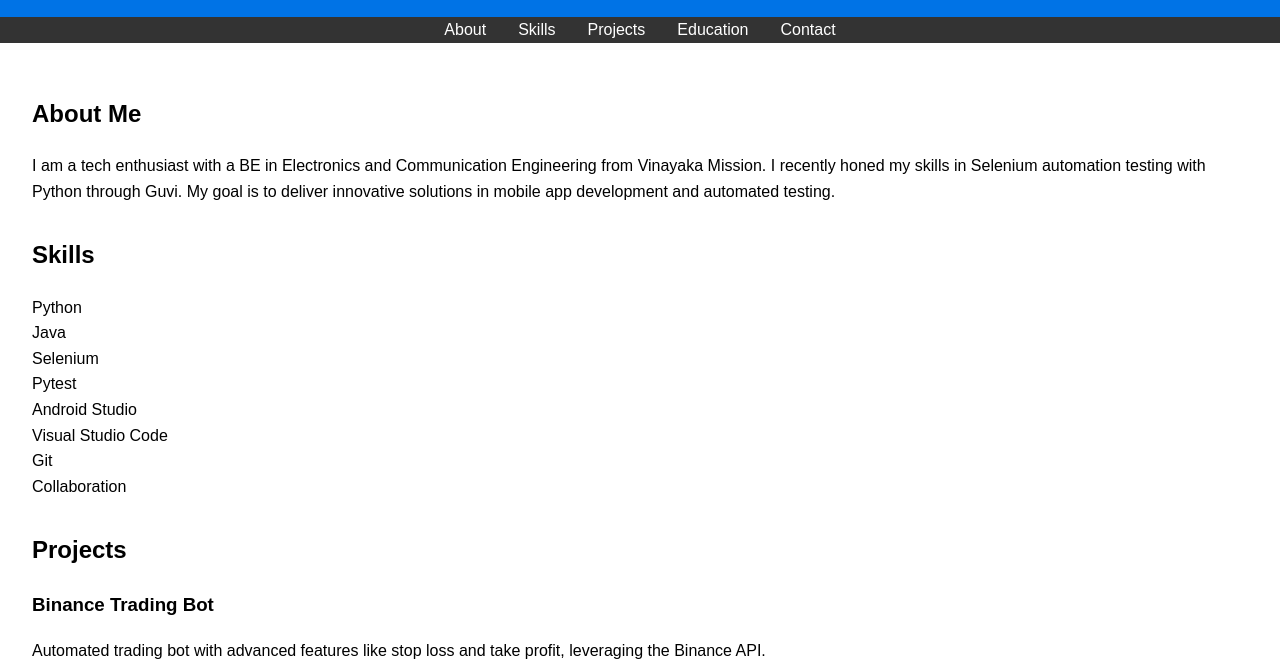
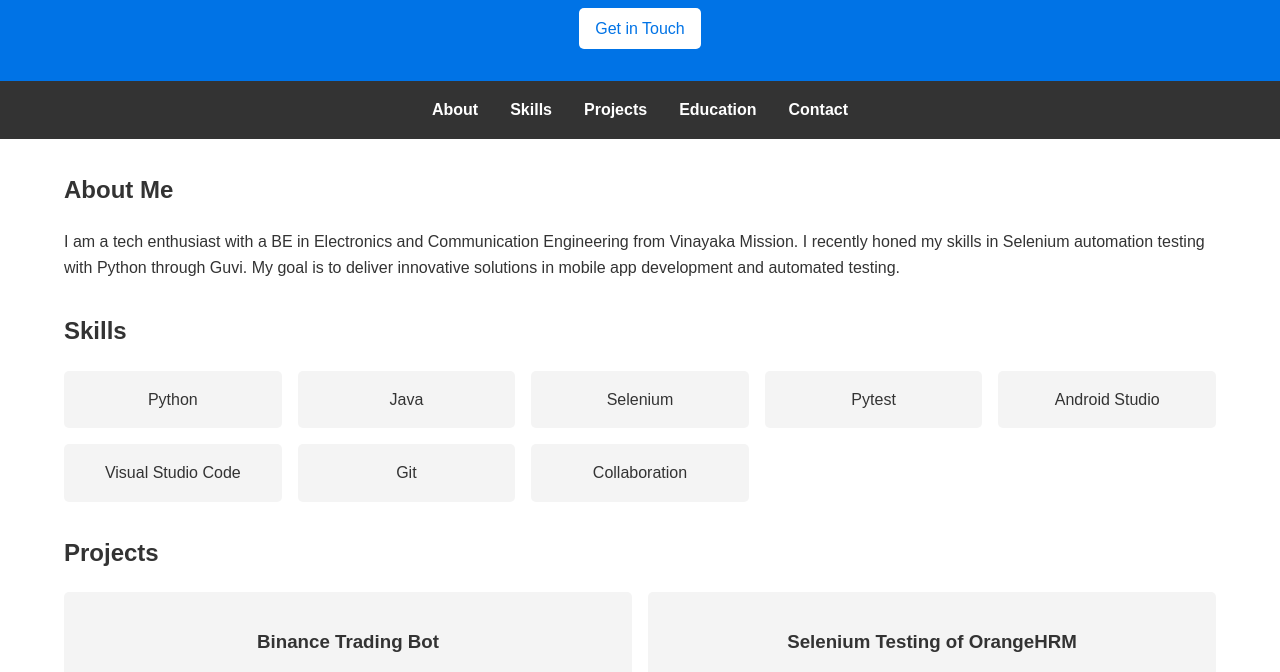
Before and after one commit to jhonwick547/gowshick.github.io, a plain HTML site: page index.html in a window 1280 px wide. Shown: the part 176-848 px from the top of the page. Drawn offline with Linux system fonts and the light colour scheme; files that its build step writes are made by us from their sources.

Commit message:
Update style.css

```diff
--- a/style.css
+++ b/style.css
@@ -1,41 +1,82 @@
 
+/* General Styles */
 body {
-    font-family: Arial, sans-serif;
+    font-family: 'Arial', sans-serif;
     margin: 0;
-    padding: 0;
+    color: #333;
     line-height: 1.6;
 }
-header {
+.container {
+    width: 90%;
+    margin: auto;
+    max-width: 1200px;
+}
+a {
+    text-decoration: none;
+    color: #0073e6;
+}
+/* Hero Section */
+.hero {
     background: #0073e6;
     color: #fff;
-    padding: 1rem 0;
+    padding: 2rem 0;
     text-align: center;
 }
-nav ul {
+.hero .btn {
+    background: #fff;
+    color: #0073e6;
+    padding: 0.5rem 1rem;
+    border-radius: 5px;
+    margin-top: 1rem;
+    display: inline-block;
+}
+/* Navbar */
+.navbar {
     background: #333;
     color: #fff;
+    padding: 1rem 0;
+}
+.navbar ul {
+    list-style: none;
     display: flex;
     justify-content: center;
-    list-style: none;
+    padding: 0;
     margin: 0;
-    padding: 0;
 }
-nav ul li {
+.navbar ul li {
     margin: 0 1rem;
 }
-nav ul li a {
+.navbar ul li a {
     color: #fff;
-    text-decoration: none;
+    font-weight: bold;
 }
-main {
-    padding: 2rem;
+/* Sections */
+.section {
+    margin: 2rem 0;
 }
-section {
-    margin-bottom: 2rem;
+.skills-grid, .projects-grid {
+    display: grid;
+    grid-template-columns: repeat(auto-fit, minmax(200px, 1fr));
+    gap: 1rem;
 }
-footer {
+.skill-item, .project-item {
+    padding: 1rem;
+    background: #f4f4f4;
+    border-radius: 5px;
+    text-align: center;
+}
+/* Footer */
+.footer {
     background: #333;
     color: #fff;
     text-align: center;
     padding: 1rem 0;
+    margin-top: 2rem;
 }
+.footer .social-icons {
+    margin-top: 1rem;
+}
+.footer .social-icons .icon {
+    color: #0073e6;
+    margin: 0 0.5rem;
+}
```
